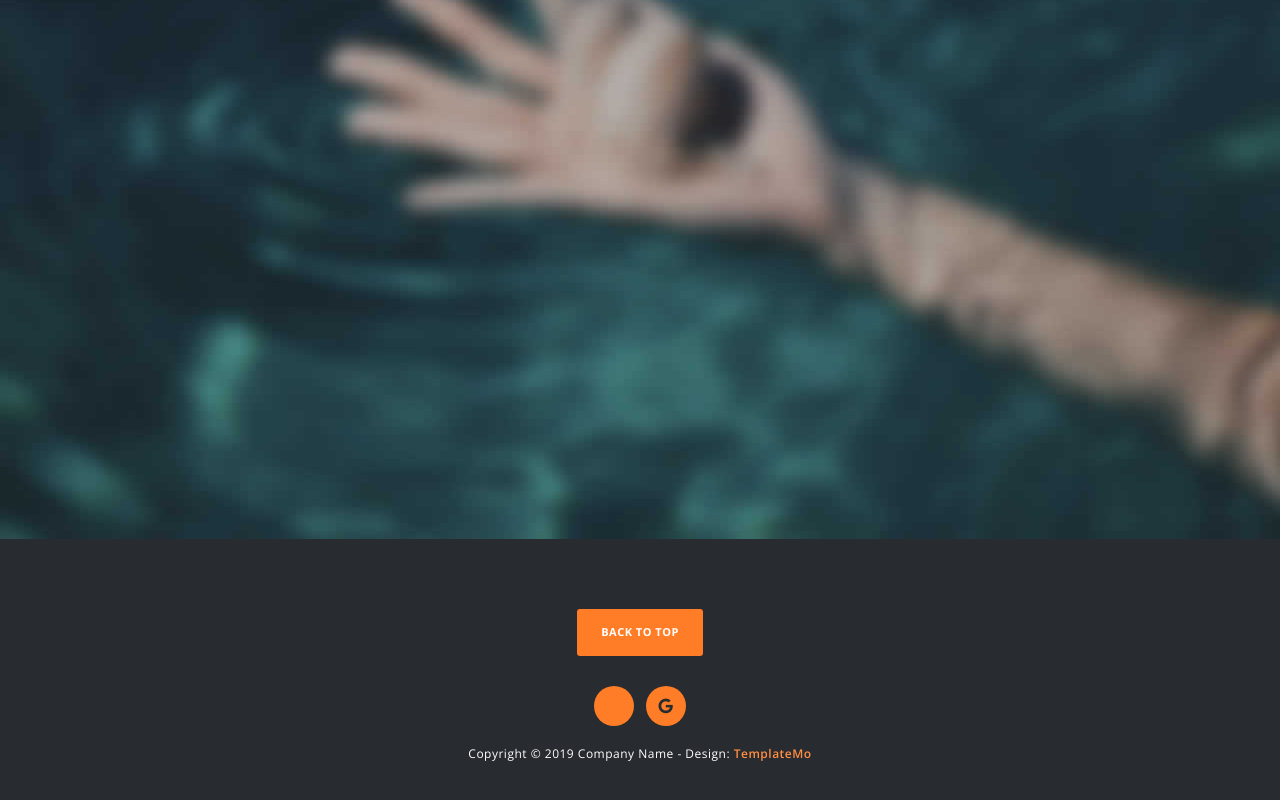
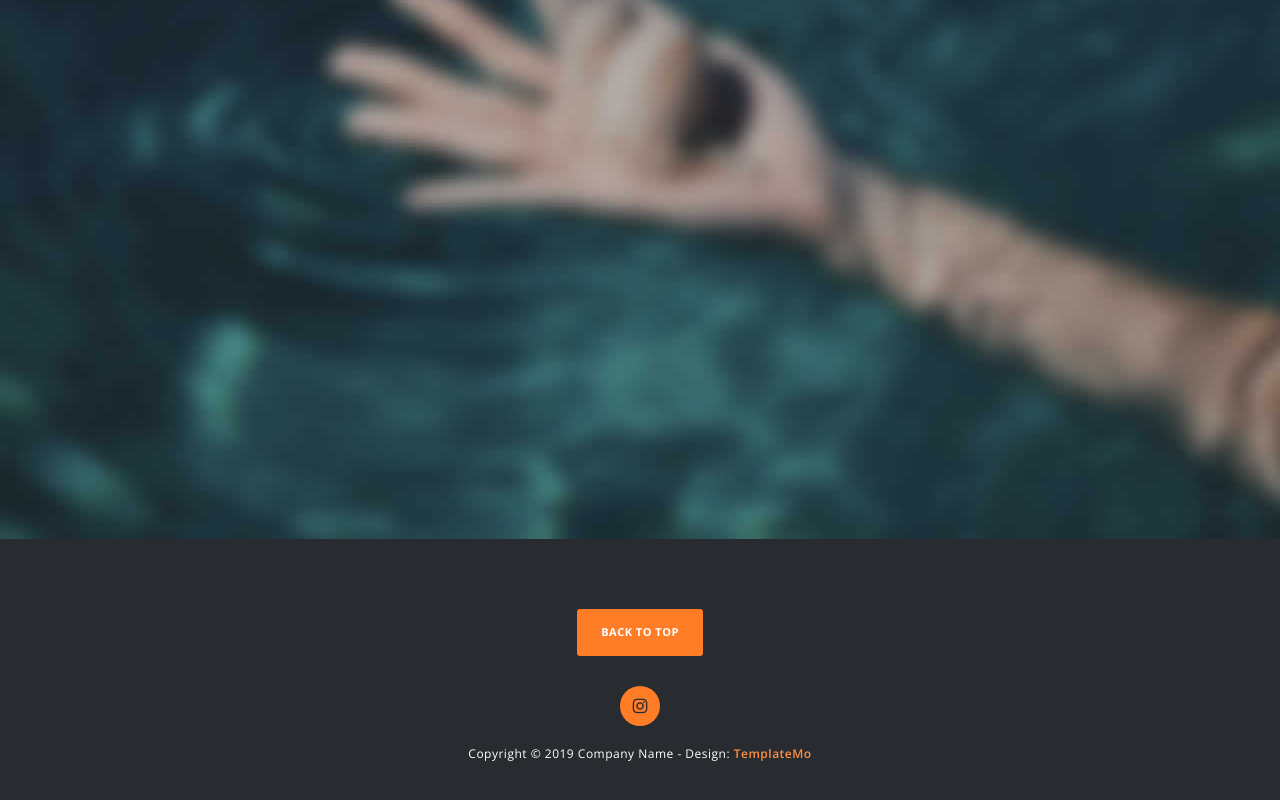
Before and after one commit to DewaFashion666/official_, a plain HTML site: page index.html in a window 1280 px wide. Shown: the part 5250-6050 px from the top of the page. Drawn offline with nearby package versions, Linux system fonts and the light colour scheme.

Commit message:
Update index.html

```diff
--- a/index.html
+++ b/index.html
@@ -206,8 +206,9 @@ https://templatemo.com/tm-526-vanilla
                         <a href="#home">Back To Top</a>
                     </div>
                     <ul>
-                        <li><a href="https://www.instagram.com/ikhsantuyyy_/"><i class="fa fa-insatgram"></i></a></li>
-                       <li><a href="DewaFashion666"><i class="fa fa-google"></i></a></li>
+
+                        <li><a href="https://www.instagram.com/ikhsantuyyy_/"><i class="fa fa-instagram"></i></a></li>
+
 
                     </ul>
                     <p>Copyright &copy; 2019 Company Name
```
